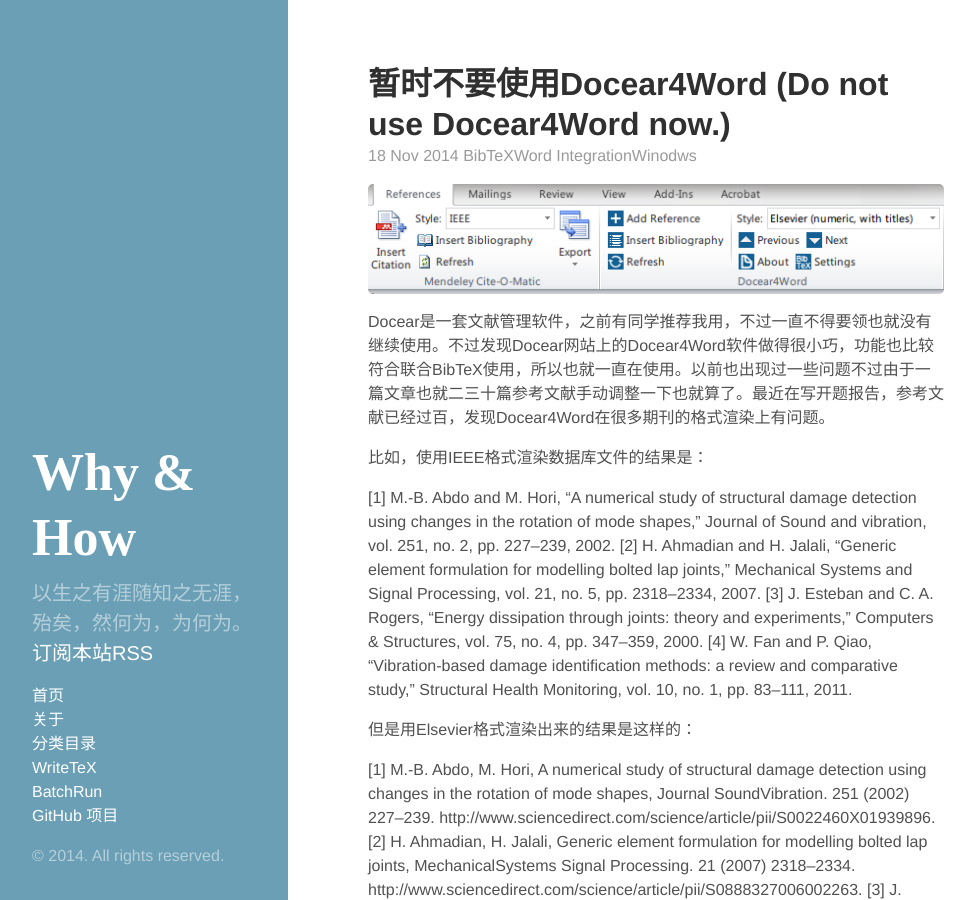
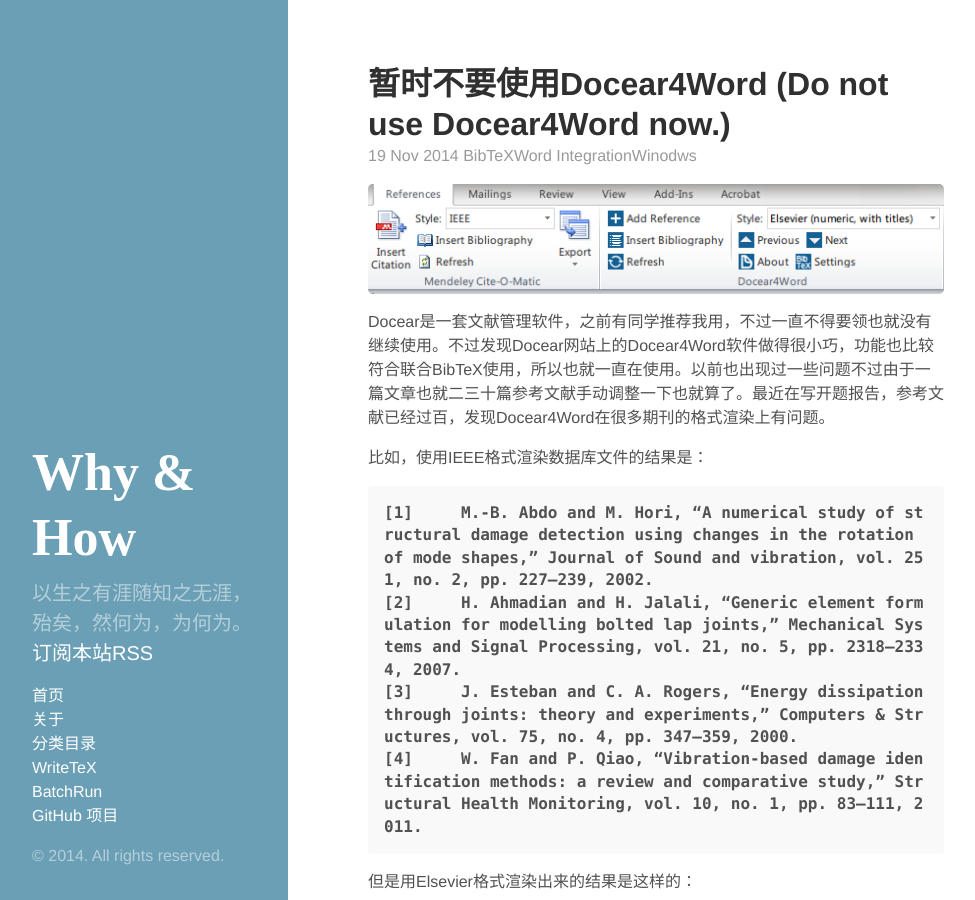
Before and after one commit to wanglongqi/wanglongqi.github.io, a Jekyll site: the page built from _posts/2014-11-19-stopdocear4word.md, in a window 1280 px wide and 900 px high. Shown: the whole window, without its empty margins (0-975 px from the left). Built offline with Jekyll 4.4.1, drawn with Linux system fonts in a browser that asks for light colours; comment, search, counter and statistics services are not loaded.

Commit message:
no message

```diff
--- a/_posts/2014-11-19-stopdocear4word.md
+++ b/_posts/2014-11-19-stopdocear4word.md
@@ -1,7 +1,7 @@
 ---
 author: Longqi
 comments: true
-date: 2014-11-18 11:18:14
+date: 2014-11-19 13:34:55
 layout: post
 slug: StopDocear4word
 title: 暂时不要使用Docear4Word (Do not use Docear4Word now.)
@@ -17,16 +17,16 @@
 
 比如，使用IEEE格式渲染数据库文件的结果是：
 
-[1]	M.-B. Abdo and M. Hori, “A numerical study of structural damage detection using changes in the rotation of mode shapes,” Journal of Sound and vibration, vol. 251, no. 2, pp. 227–239, 2002.
-[2]	H. Ahmadian and H. Jalali, “Generic element formulation for modelling bolted lap joints,” Mechanical Systems and Signal Processing, vol. 21, no. 5, pp. 2318–2334, 2007.
-[3]	J. Esteban and C. A. Rogers, “Energy dissipation through joints: theory and experiments,” Computers & Structures, vol. 75, no. 4, pp. 347–359, 2000.
-[4]	W. Fan and P. Qiao, “Vibration-based damage identification methods: a review and comparative study,” Structural Health Monitoring, vol. 10, no. 1, pp. 83–111, 2011.
+	[1]	M.-B. Abdo and M. Hori, “A numerical study of structural damage detection using changes in the rotation of mode shapes,” Journal of Sound and vibration, vol. 251, no. 2, pp. 227–239, 2002.
+	[2]	H. Ahmadian and H. Jalali, “Generic element formulation for modelling bolted lap joints,” Mechanical Systems and Signal Processing, vol. 21, no. 5, pp. 2318–2334, 2007.
+	[3]	J. Esteban and C. A. Rogers, “Energy dissipation through joints: theory and experiments,” Computers & Structures, vol. 75, no. 4, pp. 347–359, 2000.
+	[4]	W. Fan and P. Qiao, “Vibration-based damage identification methods: a review and comparative study,” Structural Health Monitoring, vol. 10, no. 1, pp. 83–111, 2011.
 
 但是用Elsevier格式渲染出来的结果是这样的：
 
-[1]	M.-B. Abdo, M. Hori, A numerical study of structural damage detection using changes in the rotation of mode shapes, Journal SoundVibration. 251 (2002) 227–239. http://www.sciencedirect.com/science/article/pii/S0022460X01939896.
-[2]	H. Ahmadian, H. Jalali, Generic element formulation for modelling bolted lap joints, MechanicalSystems Signal Processing. 21 (2007) 2318–2334. http://www.sciencedirect.com/science/article/pii/S0888327006002263.
-[3]	J. Esteban, C.A. Rogers, Energy dissipation through joints: theory and experiments, Computers&Structures. 75 (2000) 347–359. http://www.sciencedirect.com/science/article/pii/S0045794999000966.
-[4]	W. Fan, P. Qiao, Vibration-based damage identification methods: a review and comparative study, StructuralHealthMonitoring. 10 (2011) 83–111.
+	[1]	M.-B. Abdo, M. Hori, A numerical study of structural damage detection using changes in the rotation of mode shapes, Journal SoundVibration. 251 (2002) 227–239. http://www.sciencedirect.com/science/article/pii/S0022460X01939896.
+	[2]	H. Ahmadian, H. Jalali, Generic element formulation for modelling bolted lap joints, MechanicalSystems Signal Processing. 21 (2007) 2318–2334. http://www.sciencedirect.com/science/article/pii/S0888327006002263.
+	[3]	J. Esteban, C.A. Rogers, Energy dissipation through joints: theory and experiments, Computers&Structures. 75 (2000) 347–359. http://www.sciencedirect.com/science/article/pii/S0045794999000966.
+	[4]	W. Fan, P. Qiao, Vibration-based damage identification methods: a review and comparative study, StructuralHealthMonitoring. 10 (2011) 83–111.
 
 Elsevier格式的渲染所有的期刊名都是不对的，而且还有其他人半年前就报告[其他类似Bug](http://www.docear.org/support/forums/docear-support-forums-group3/bug-reports-forum6/docear4word-styles-from-csl-site-not-working-thread895/)，官方已经接受了报告，但是半年都没有推出修正，这样的速度是不能够接受的。因此，建议大家使用其他的Bibtex与Word的接口程序，比如[Mendeley](http://www.mendeley.com)或者[Zotero](http://zotero.org)或者[Papers](http://www.papersapp.com)。不过我都没有尝试过，不单独推荐那个软件。对了Mendeley和Zotero更多的像文献管理软件，而不是BibTeX集成的解决方案。个人比较喜欢用JabRef，Mendeley的界面看着也不错，使用起来和Docear4Word比较类似，试用了一下感觉很不错。由于之前有同学报告过Mendeley有一些问题，我需要在使用一段时间才能有结论，之后再报告啦！
```
